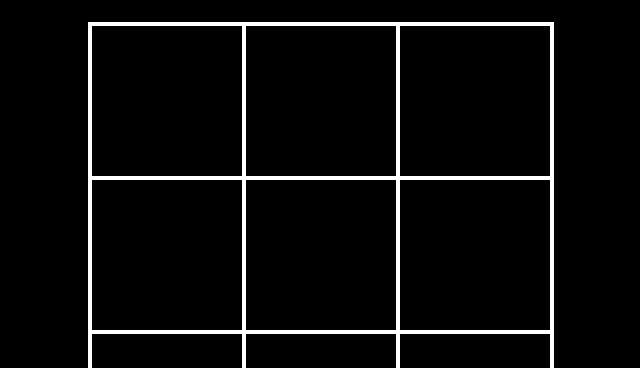
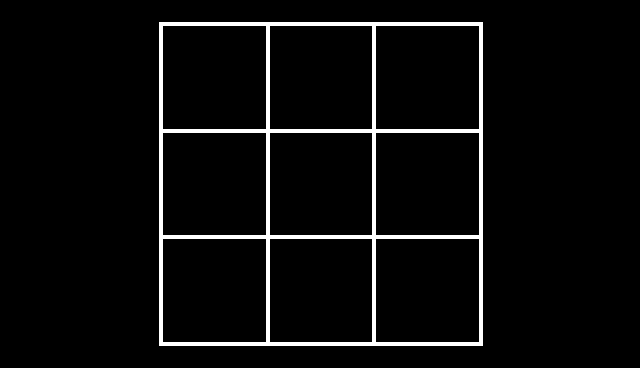
Before and after one commit to S-Rohan-1904/Tic-Tac-Toe, a plain HTML site: page index.html in a window 1280 px wide. Shown: the part 134-502 px from the top of the page, without its empty margins (325-965 px from the left). Drawn offline with Linux system fonts and the light colour scheme.

Commit message:
Fix game size

```diff
--- a/style.css
+++ b/style.css
@@ -6,8 +6,8 @@ body {
 }
 
 .cell {
-    width: 150px;
-    height: 150px;
+    width: 8vw;
+    height: 8vw;
     border: 2px solid #ffffff;
     color: white;
     box-shadow: 0 0 0 2px;
@@ -20,6 +20,13 @@ body {
     align-items: center;
     cursor: pointer;
 }
+
+#cellContainer {
+    display:grid;
+    grid-template-columns: repeat(3,auto);
+    width: 24vw;
+    margin: auto;
+}
 #gameContainer {
     text-align: center;
     display: flex;
@@ -27,12 +34,7 @@ body {
     justify-content: center;
 }
 
-#cellContainer {
-    display:grid;
-    grid-template-columns: repeat(3,auto);
-    width: 450px;
-    margin: auto;
-}
+
 
 #title {
     font-size: 60px;
```
